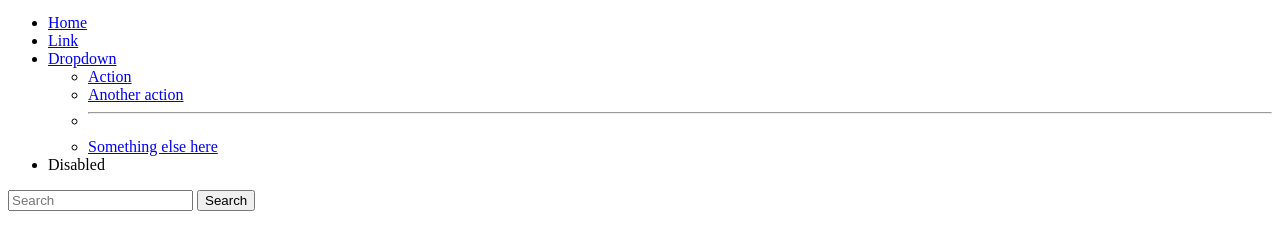
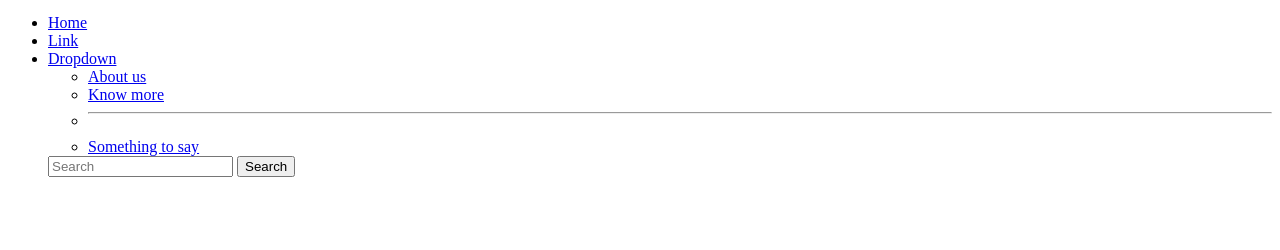
Before and after one commit to Afaq-ur-rahman/Demo, a plain HTML site: page index.html in a window 1280 px wide. Shown: the part 100-350 px from the top of the page. Drawn offline with Linux system fonts and the light colour scheme.

Commit message:
changed demo br

```diff
--- a/index.html
+++ b/index.html
@@ -26,16 +26,11 @@
                   Dropdown
                 </a>
                 <ul class="dropdown-menu">
-                  <li><a class="dropdown-item" href="#">Action</a></li>
-                  <li><a class="dropdown-item" href="#">Another action</a></li>
+                  <li><a class="dropdown-item" href="#">About us</a></li>
+                  <li><a class="dropdown-item" href="#">Know more</a></li>
                   <li><hr class="dropdown-divider"></li>
-                  <li><a class="dropdown-item" href="#">Something else here</a></li>
+                  <li><a class="dropdown-item" href="#">Something to say</a></li>
                 </ul>
-              </li>
-              <li class="nav-item">
-                <a class="nav-link disabled" aria-disabled="true">Disabled</a>
-              </li>
-            </ul>
             <form class="d-flex" role="search">
               <input class="form-control me-2" type="search" placeholder="Search" aria-label="Search">
               <button class="btn btn-outline-success" type="submit">Search</button>
```
